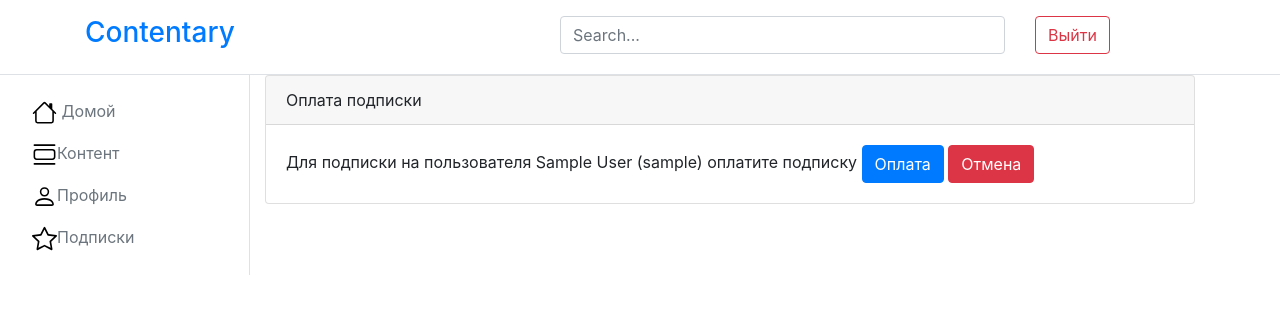
After one commit to YrMstrss/graduate_work, a Django app: page /user/subscribe-info/1 in a window 1280 px wide. The commit adds this page. Shown: the top 314 px of the page. Run offline with Django 5.2, Linux system fonts and the light colour scheme; the visitor is signed in with stand-in values (Sample User, id 1); data comes from the database, SQL or seed files in the repository; some libraries are stand-ins or nearby versions.

Commit message:
added subscription info page

```diff
--- /dev/null
+++ b/users/templates/users/payment_info.html
@@ -0,0 +1,15 @@
+{% extends 'content/base.html' %}
+
+{% block content %}
+    <div class="card">
+        <div class="card-header">
+            Оплата подписки
+        </div>
+        <div class="card-body">
+            Для подписки на пользователя {{ object.first_name }} {{ object.last_name }} ({{ object.username }}) оплатите
+            подписку
+            <a href="#" class="btn btn-primary">Оплата</a>
+            <a href="{% url 'user:profile-view' object.pk %}" class="btn btn-danger">Отмена</a>
+        </div>
+    </div>
+{% endblock %}
--- a/users/templates/users/user_detail.html
+++ b/users/templates/users/user_detail.html
@@ -58,7 +58,7 @@
                                    href="{% url 'user:subscribe' object.pk %}">Отписаться</a>
                             {% else %}
                                 <a class="btn btn-danger ml-4 mt-2"
-                                   href="{% url 'user:subscribe' object.pk %}">Подписаться</a>
+                                   href="{% url 'user:subscribe-info' object.pk %}">Подписаться</a>
                             {% endif %}
                         {% endif %}
                     </div>
--- a/users/urls.py
+++ b/users/urls.py
@@ -3,7 +3,7 @@ from django.urls import path
 
 from users.apps import UsersConfig
 from users.views import RegisterView, ProfileUpdateView, UserSubscribeView, SubscriptionListView, ProfileDetailView, \
-    OwnProfileDetailView, Login
+    OwnProfileDetailView, Login, SubscribeInfoView
 
 app_name = UsersConfig.name
 
@@ -16,5 +16,6 @@ urlpatterns = [
     path('subscribe/<int:pk>/', UserSubscribeView.as_view(), name='subscribe'),
     path('subscriptions/', SubscriptionListView.as_view(), name='subscriptions-list'),
     path('my-profile', OwnProfileDetailView.as_view(), name='my-profile'),
+    path('subscribe-info/<int:pk>', SubscribeInfoView.as_view(), name='subscribe-info'),
 
 ]
--- a/users/views.py
+++ b/users/views.py
@@ -3,7 +3,7 @@ from django.contrib.auth.views import LoginView
 from django.shortcuts import redirect
 from django.urls import reverse_lazy
 from django.views import View
-from django.views.generic import CreateView, UpdateView, ListView, DetailView
+from django.views.generic import CreateView, UpdateView, ListView, DetailView, TemplateView
 
 from content.models import Publication
 from users.forms import UserRegisterForm, UserProfileChangeForm, AuthForm
@@ -96,9 +96,20 @@ class UserSubscribeView(LoginRequiredMixin, View):
             user.subscriptions.remove(author)
         else:
             user.subscriptions.add(author)
-            redirect(reverse_lazy())
 
         return redirect(reverse_lazy('user:profile-view', args=[author.pk]))
+
+
+class SubscribeInfoView(LoginRequiredMixin, TemplateView):
+    template_name = 'users/payment_info.html'
+
+    def get_context_data(self, pk):
+        context = super().get_context_data()
+        obj = User.objects.get(pk=pk)
+
+        context['object'] = obj
+
+        return context
 
 
 class SubscriptionListView(LoginRequiredMixin, ListView):
```
